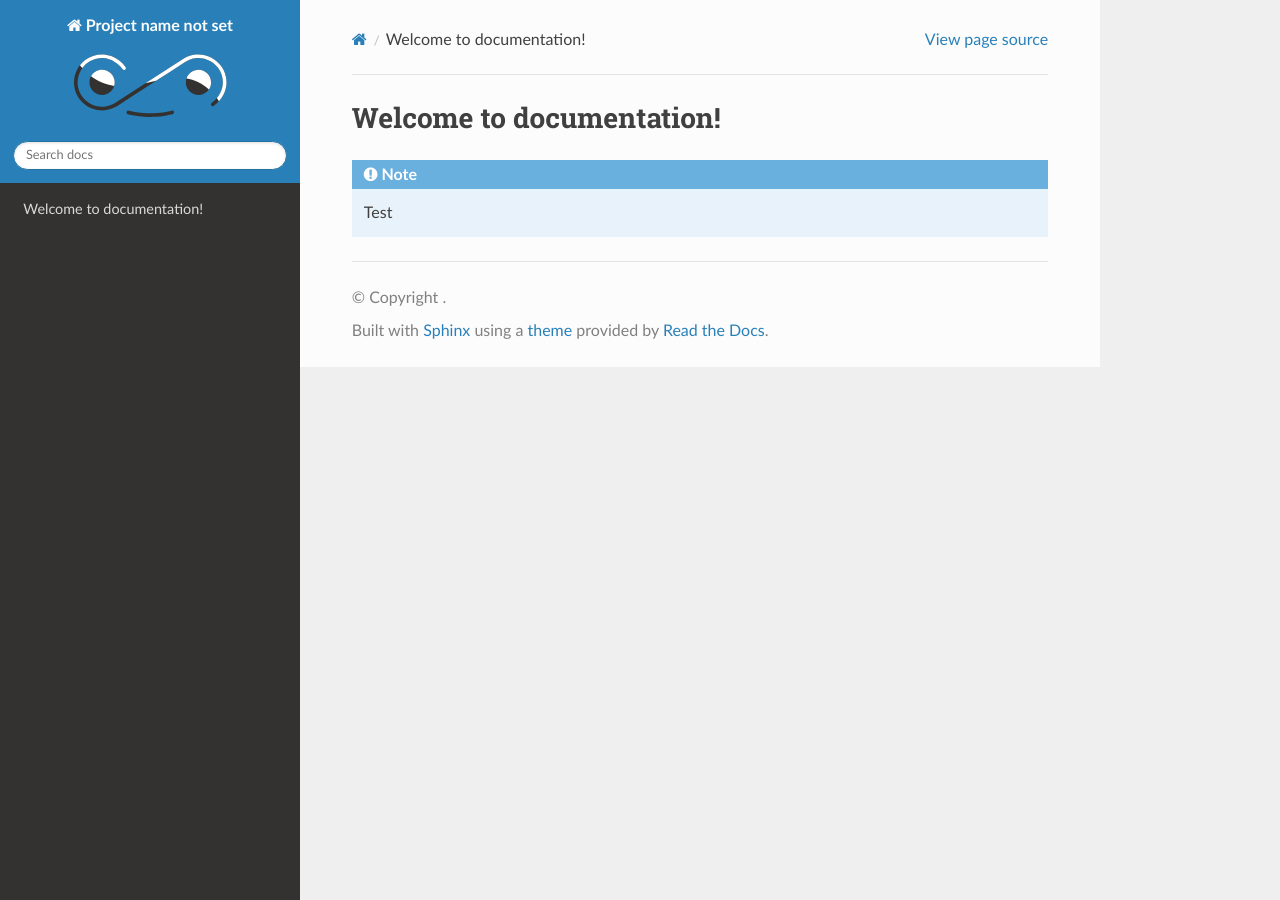
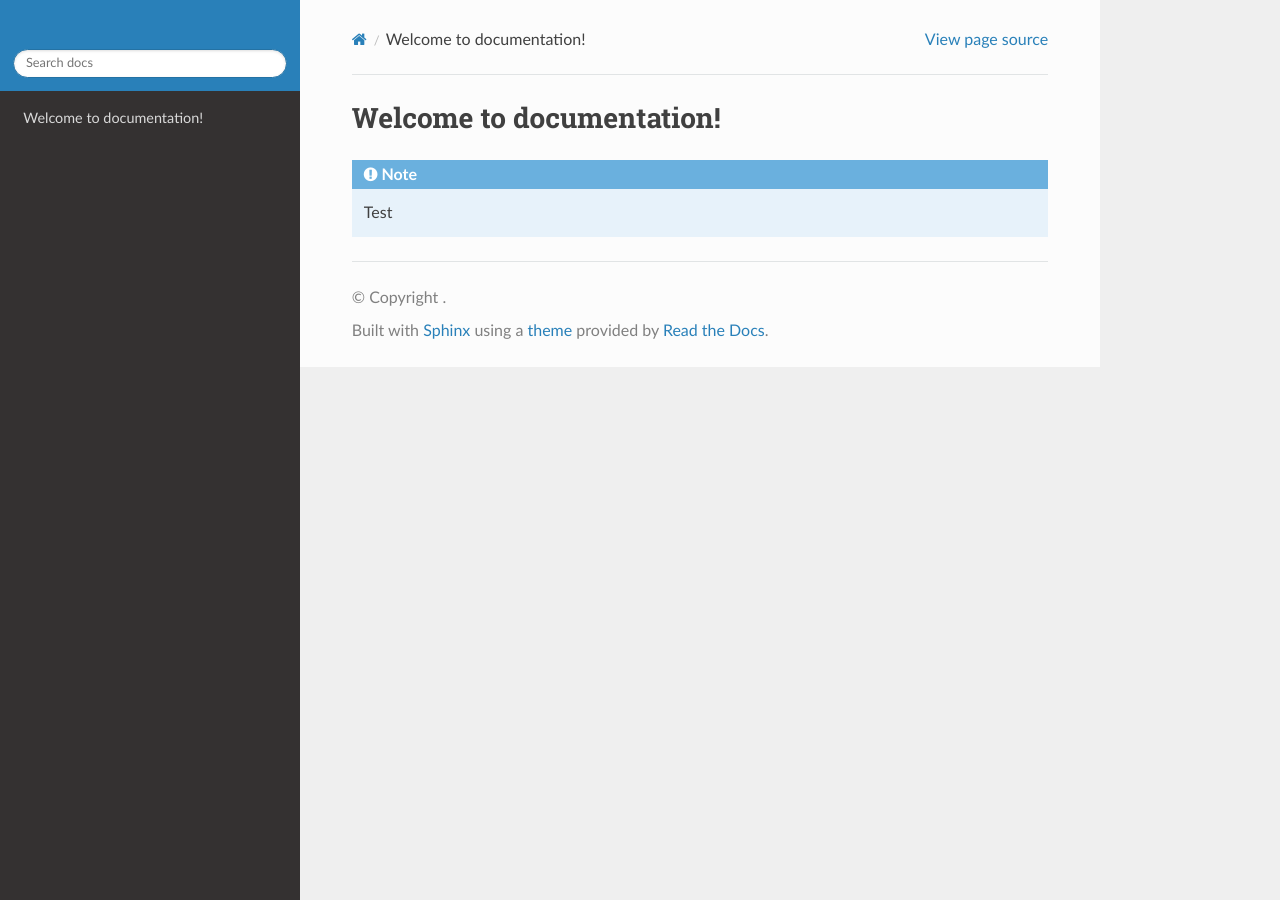
Before and after one commit to ivan-perevala/pr, a Sphinx documentation site: the page built from docs/index.rst, in a window 1280 px wide. Built offline with Sphinx 7.4.7 and the Read the Docs theme 2.0.0, drawn with Linux system fonts in a browser that asks for light colours.

Commit message:
Update conf.py

```diff
--- a/docs/conf.py
+++ b/docs/conf.py
@@ -13,4 +13,5 @@ html_templates_path = ["_templates"]
 html_theme_options = {
     "display_version": True,
     "style_external_links": True,
+    "logo_only": True,
 }
```
